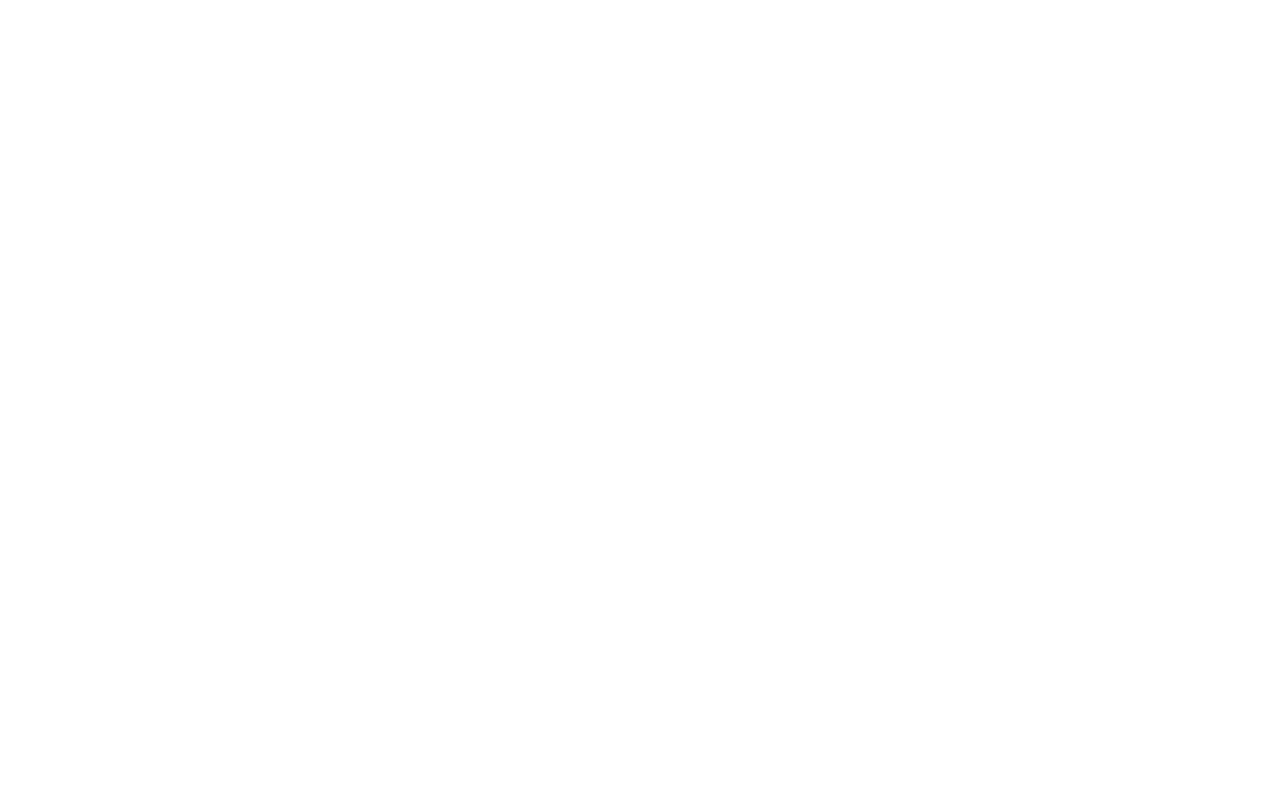
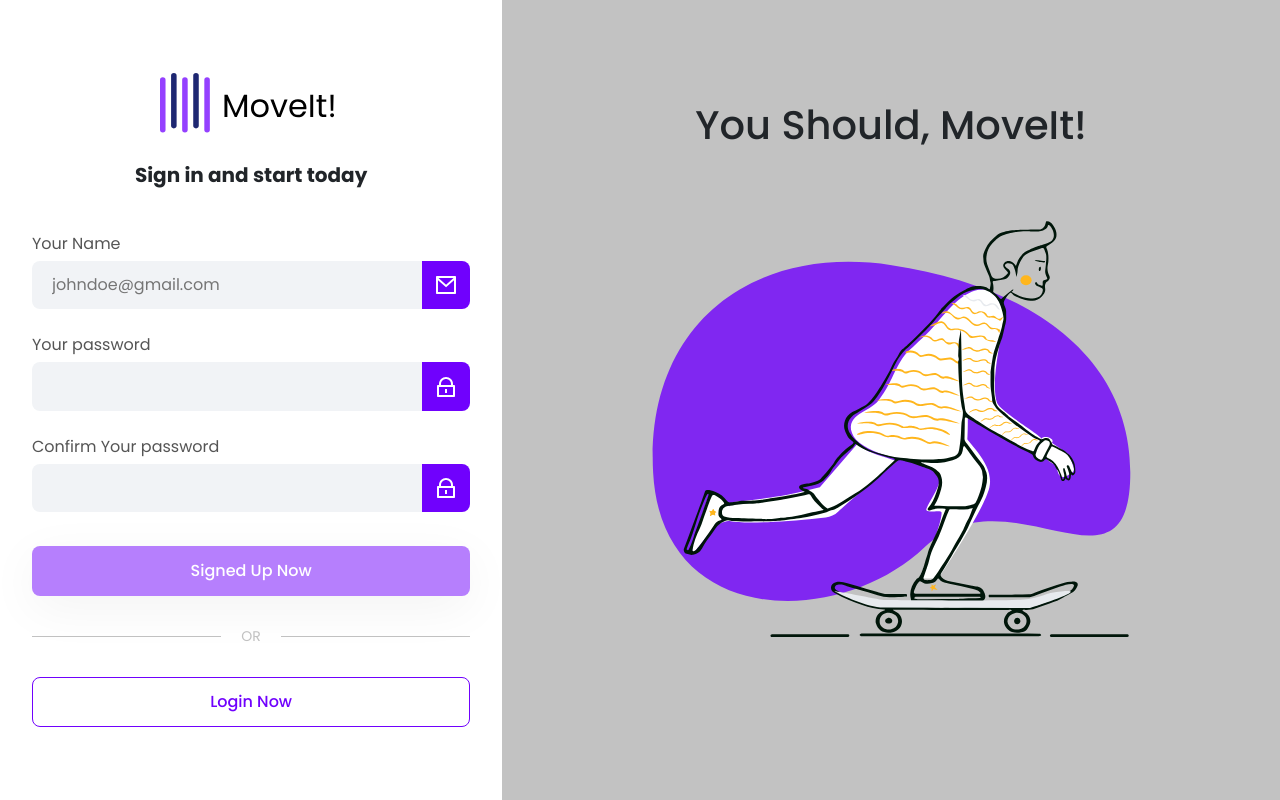
Before and after one commit to giovannaarrais/login-page, an Angular app: page /signup in a window 1280 px wide. Before the commit this address led to /. Built offline with nearby package versions, Linux system fonts and the light colour scheme.

Commit message:
:sparkles: feat: adicionar componente de signup com validação de formulário e navegação para login

```diff
--- a/src/app/app.routes.ts
+++ b/src/app/app.routes.ts
@@ -1,3 +1,4 @@
+import { SignupComponent } from './page/signup/signup.component';
 import { Routes } from '@angular/router';
 import { LoginComponent } from './page/login/login.component';
 
@@ -5,5 +6,9 @@
     {
         path: "login",
         component: LoginComponent,
+    },
+    {
+        path: "signup",
+        component: SignupComponent,
     }
 ];
--- /dev/null
+++ b/src/app/page/signup/signup.component.html
@@ -0,0 +1,38 @@
+<app-default-login-layout
+    title="Sign in and start today"
+    primaryBtnText="Signed Up Now"
+    secondaryBtnText="Login Now"
+    (submit)="submit()"
+    (navigate)="navigate()"
+    [disablePrimaryBtn]="!signupForm.valid"
+>
+    <form [formGroup]="signupForm">
+        <app-primary-input
+            formControlName="name"
+            inputName="name"
+            type="text"
+            label="Your Name"
+            placeholder="johndoe@gmail.com"
+        >
+            <img src="/assets/icons/email-icon.svg" alt="">
+        </app-primary-input>
+
+        <app-primary-input
+            formControlName="password"
+            inputName="password"
+            type="password"
+            label="Your password"
+        >
+            <img src="/assets/icons/password-icon.svg" alt="">
+        </app-primary-input>
+
+        <app-primary-input
+            formControlName="passwordConfirm"
+            inputName="passwordConfirm"
+            type="password"
+            label="Confirm Your password "
+        >
+            <img src="/assets/icons/password-icon.svg" alt="">
+        </app-primary-input>
+    </form>
+</app-default-login-layout>
--- /dev/null
+++ b/src/app/page/signup/signup.component.scss
@@ -0,0 +1,24 @@
+@import "../../../styles/variables.scss";
+
+form{
+    width: 100%;
+    display: flex;
+    flex-direction: column;
+    gap: 24px;
+
+    margin-bottom: 34px;
+
+    span{
+        font-size: 14px;
+        font-weight: 400;
+        a{
+            color: $secondary-color;
+        }
+
+        &:hover{
+            a{
+                color: $primary-color;
+            }
+        }
+    }
+}
--- /dev/null
+++ b/src/app/page/signup/signup.component.ts
@@ -0,0 +1,58 @@
+import { Component } from '@angular/core';
+import { DefaultLoginLayoutComponent } from '../../components/default-login-layout/default-login-layout.component';
+import { FormControl, FormGroup, ReactiveFormsModule, Validators } from '@angular/forms';
+import { PrimaryInputComponent } from '../../components/primary-input/primary-input.component';
+import { Router} from '@angular/router';
+import { LoginService } from '../../services/login.service';
+import { ToastrService } from 'ngx-toastr';
+
+interface SignupForm{
+  name: FormControl,
+  email: FormControl,
+  password: FormControl,
+  passwordConfirm: FormControl,
+}
+
+@Component({
+  selector: 'app-signup',
+  standalone: true,
+  imports: [
+    DefaultLoginLayoutComponent, ReactiveFormsModule, PrimaryInputComponent
+  ],
+  providers: [
+    LoginService
+  ],
+  templateUrl: './signup.component.html',
+  styleUrl: './signup.component.scss'
+})
+export class SignupComponent {
+
+  signupForm!: FormGroup;
+
+  constructor (
+    private router: Router,
+    private loginService: LoginService,
+    private toastService: ToastrService
+  ) {
+    this.signupForm = new FormGroup({
+      //            comeca com uma string('') vazia com validacao obrigatória e validacao de email que vem das importacoes acima
+      name: new FormControl('', [Validators.required, Validators.minLength(3)]),
+      email: new FormControl('', [Validators.required, Validators.email]),
+      password: new FormControl('', [Validators.required, Validators.minLength(6)]),
+      passwordConfirm: new FormControl('', [Validators.required, Validators.minLength(6)]),
+
+    })
+  }
+
+  submit(){
+    this.loginService.login(this.signupForm.value.email, this.signupForm.value.password).subscribe({
+      next: () => this.toastService.success("Login realizado com sucesso"),
+      error: () => this.toastService.error("Erro Inesperado. Tente novamente mais tarde")
+    })
+  }
+
+  navigate(){
+    this.router.navigate(["login"]);
+  }
+
+}
```
Also changed, not shown: 1 other file (tests, documents, lock files or other folders).
